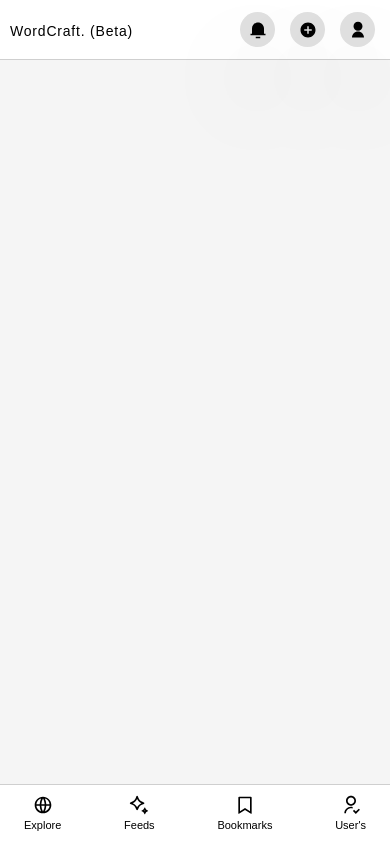
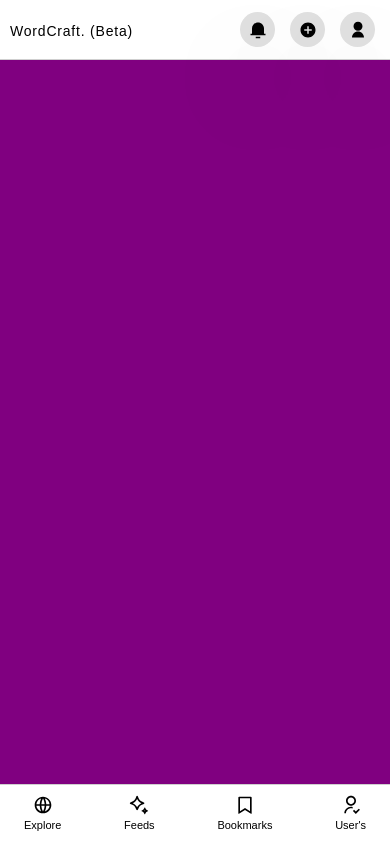
Before and after one commit to aniket-raikwar-dev/wordcraft, a React (Create React App) app in the folder frontend/: page / in a window 390 px wide. Built offline with nearby package versions, Linux system fonts and the light colour scheme; no server answers; sample sign-in values are in the browser's storage; a web font is replaced by a local one.

Commit message:
update create new blog ui

```diff
--- a/frontend/src/App.css
+++ b/frontend/src/App.css
@@ -1361,7 +1361,8 @@
   .content-container {
     width: 100%;
     height: 100vh;
-    padding: 70px 7.5px 20px 10px;
+    padding: 70px 7.5px 0px 10px !important;
+    background-color: purple;
   }
 
   .navbar {
@@ -1555,8 +1556,8 @@
     align-items: center;
     justify-content: space-between;
     padding: 0px 24px;
-    bottom: 0px;
-    left: 0px;
+    bottom: 0px !important;
+    left: 0px !important;
     width: 100%;
     background-color: #ffffff;
     height: 60px;
```
